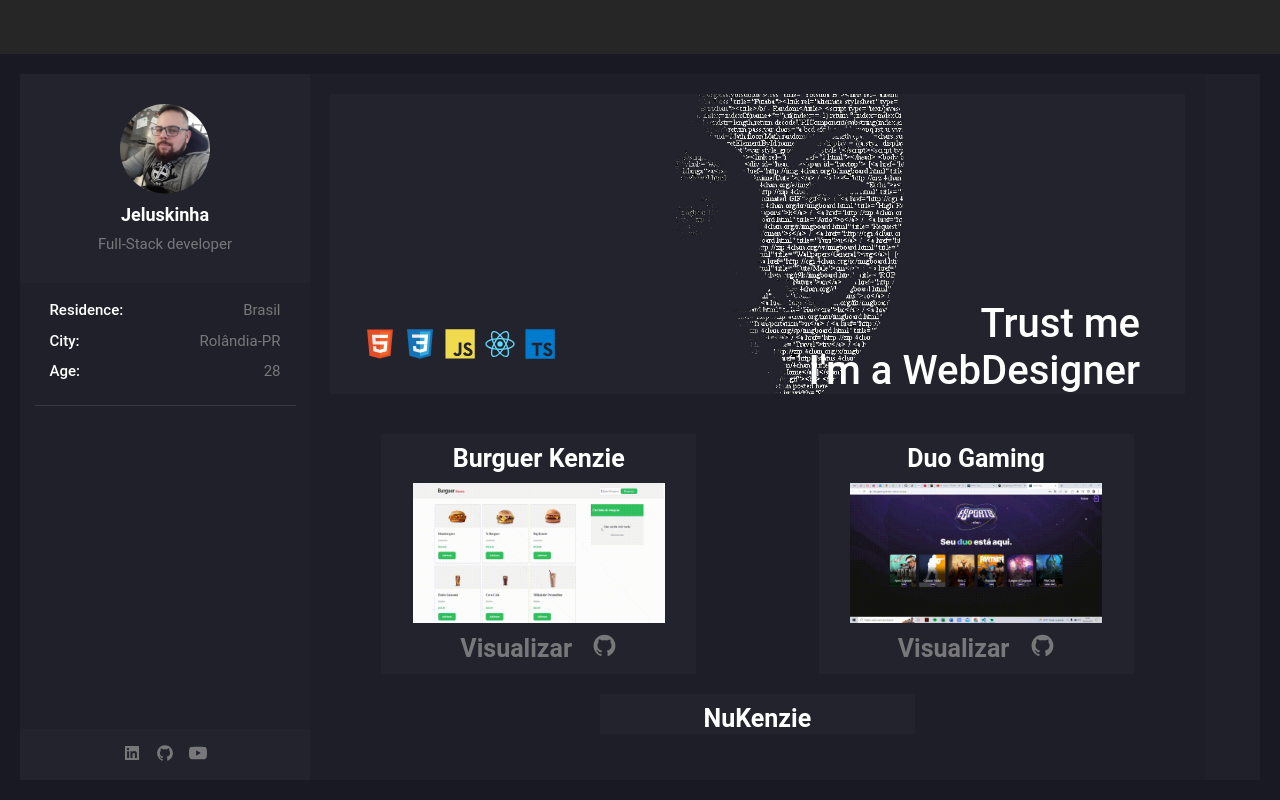
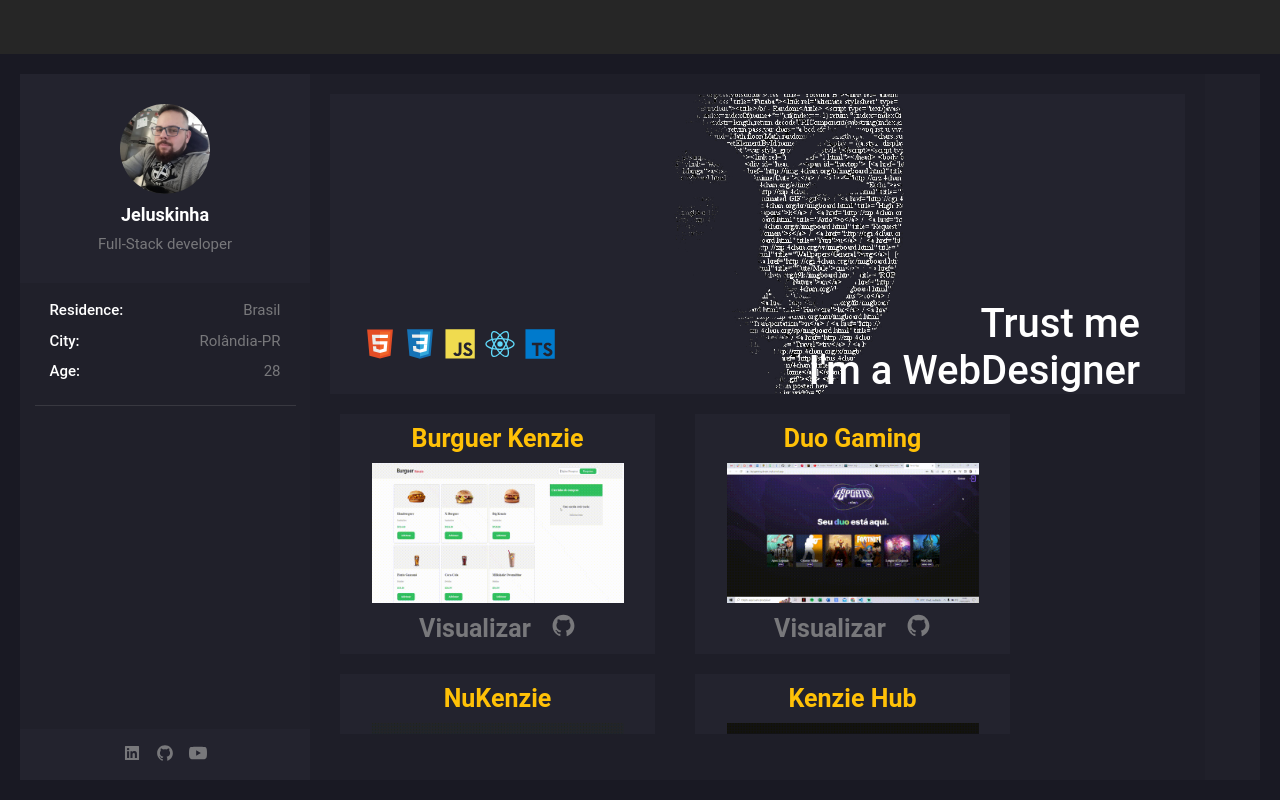
Before and after one commit to Jeluskinha/Portifolio, a React (Create React App) app: page / in a window 1280 px wide. Built offline with nearby package versions, Linux system fonts and the light colour scheme.

Commit message:
5 repositórios listados

```diff
--- a/src/components/Main/Section/ProjectsList/Project/styles.js
+++ b/src/components/Main/Section/ProjectsList/Project/styles.js
@@ -7,10 +7,10 @@ const ProjectStyle = styled.li`
   display: flex;
   flex-direction: column;
   justify-content: space-evenly;
-  margin: 0 auto;
+  margin: 0 1rem;
   h3 {
     font-size: var(--fontSize-Middle);
-    color: var(--fontColor-1);
+    color: var(--fontColor-3);
     text-align: center;
     font-weight: var(--fontWeight-Strong);
   }
--- a/src/components/Main/Section/ProjectsList/index.jsx
+++ b/src/components/Main/Section/ProjectsList/index.jsx
@@ -1,16 +1,18 @@
 import Project from "./Project";
 import ProjectListStyle from "./styles";
+import { useEffect, useState } from "react";
 
 import hamburgueria from "../../../../assets/gifs/hamburgueria.gif";
 import DuoGaming from "../../../../assets/gifs/DuoGaming.gif";
 import Nukenzie from "../../../../assets/gifs/NuKenzie.gif";
-import { useEffect, useState } from "react";
+import Kenziehub from "../../../../assets/gifs/KenzieHub.gif";
+import RickAndMorty from "../../../../assets/gifs/RickAndMorty.gif";
 
 const projects = [
   {
     name: "Burguer Kenzie",
     gif: hamburgueria,
-    vercel: "https://react-entrega-s1-hamburgueria-da-kenzie-jeluskinha.vercel.app/",
+    vercel: "https://react-entrega-s1-hamburgueria-da-kenzie-jeluskinha.vercel.app",
     git:"https://github.com/Jeluskinha/react-entrega-s1-hamburgueria-da-kenzie-Jeluskinha"
   },
   {
@@ -22,8 +24,20 @@ const projects = [
   {
     name: "NuKenzie",
     gif: Nukenzie,
-    vercel: "https://react-entrega-s1-nu-kenzie-jeluskinha.vercel.app/",
+    vercel: "https://react-entrega-s1-nu-kenzie-jeluskinha.vercel.app",
     git:"https://github.com/Jeluskinha/react-entrega-s1-nu-kenzie-Jeluskinha"
+  },
+  {
+    name: "Kenzie Hub",
+    gif: Kenziehub,
+    vercel: "https://projeto-kenziehub.vercel.app/login",
+    git:"https://github.com/Jeluskinha/projetoKenziehub"
+  },
+  {
+    name: "Rick AndMorty",
+    gif: RickAndMorty,
+    vercel: "https://react-s2-rick-and-morty.vercel.app",
+    git:"https://github.com/Jeluskinha/react-atividade-s1-buscando-mais-personagens-Jeluskinha"
   },
 ];
 
--- a/src/components/Main/Section/ProjectsList/styles.js
+++ b/src/components/Main/Section/ProjectsList/styles.js
@@ -1,17 +1,17 @@
 import styled from "styled-components";
 
 const ProjectListStyle = styled.section`
-  margin-top: 40px;
+  margin-top: 20px;
   height: fit-content;
-  height: 300px;
+  height: 320px;
   width: 100%;
 
   ul{
     height: 100%;
     list-style: none;
     display: flex;
-    justify-content: ${({numProcjects}) => numProcjects % 3 === 2 && numProcjects > 1 ? "flex-start" : "space-between"};
-    flex-flow: wrap;
+    justify-content: ${({numProcjects}) => numProcjects % 3 === 2 && numProcjects > 1 ? "space-between" : "flexstart"};
+    flex-flow: row wrap;
     gap: 2rem;
     overflow: scroll;
     overflow-x: hidden;
```
Also changed, not shown: src/assets/gifs/KenzieHub.gif (added), 1 other file (tests, documents, lock files or other folders).
